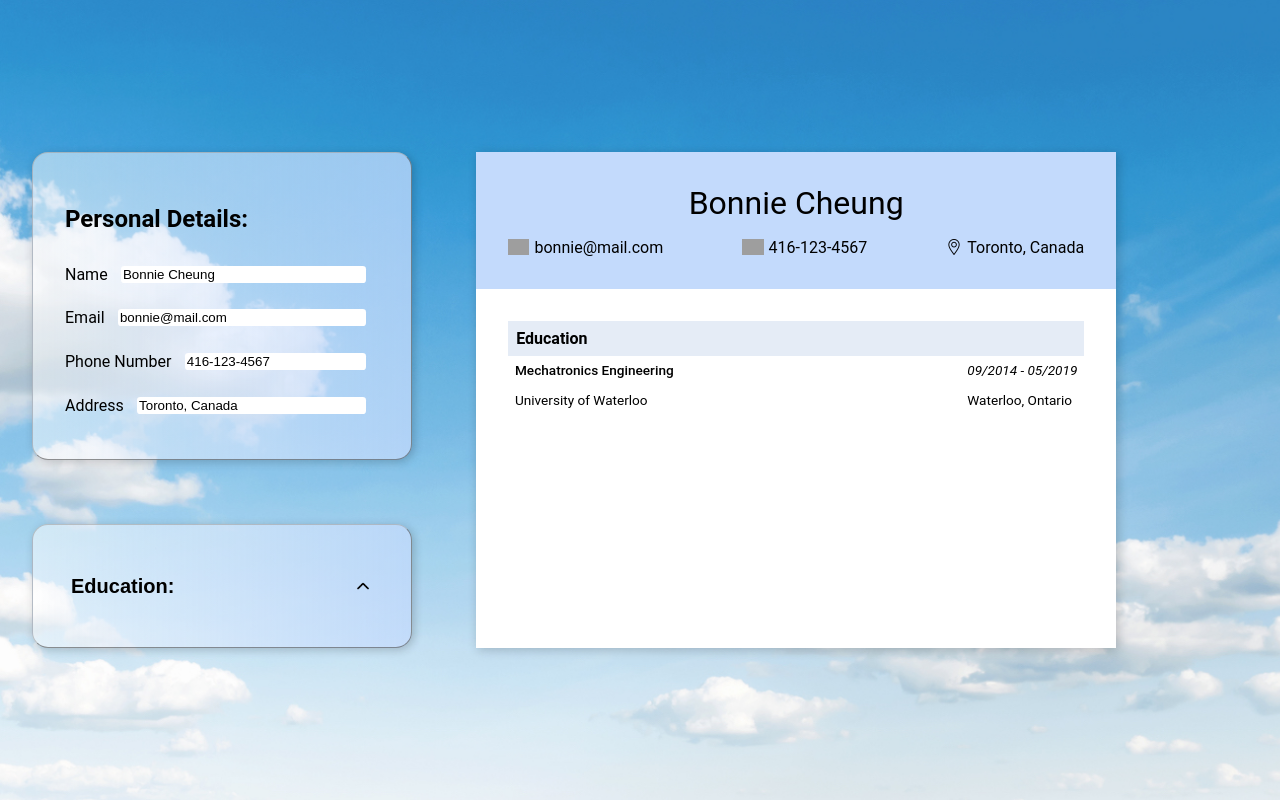
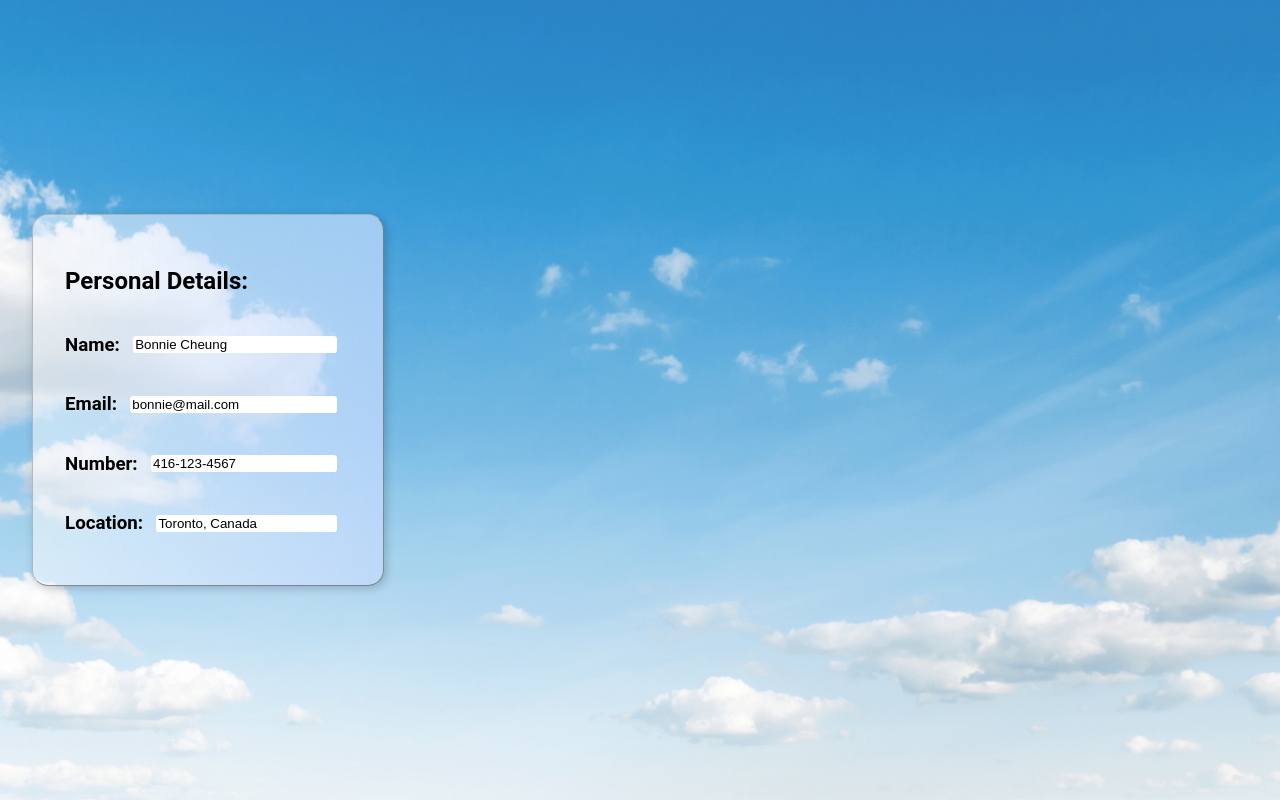
Before and after one commit to bkcheung/CV-Builder, a React (Vite) app: page / in a window 1280 px wide. Built offline with nearby package versions, Linux system fonts and the light colour scheme; grey boxes are pictures that could not be loaded.

Commit message:
refactor: set up personal information section with useState

```diff
--- a/src/App.tsx
+++ b/src/App.tsx
@@ -1,42 +1,27 @@
-import { FormProvider, useForm } from "react-hook-form";
-import { defaultData } from "./data.ts";
-import CV from "./CV.tsx";
-import Section from "./Section.tsx";
+import { useState } from "react";
 import InfoSection from "./InfoSection.tsx";
-import EduSection from "./EduSection.tsx";
-
+import { defPInfo } from "./data.ts";
 
 function App(): JSX.Element {
-const methods = useForm({defaultValues: defaultData});
-
+  const [pInfo,setPInfo] = useState(defPInfo);
   const sections =
       <>
-        <InfoSection key={0}></InfoSection>
-        <Section
-            key={5}
-            sectionName={'Education'}
-            inputs = {<EduSection></EduSection>}
-        />
+        <InfoSection
+          key={0}
+          pInfo={pInfo}
+          handleChange={handleChange}
+        ></InfoSection>
       </>
-
+  function handleChange(e:React.ChangeEvent<HTMLInputElement>){
+    const id = e.target.id;
+    setPInfo({...pInfo,[id]:e.target.value})
+  }
   return (
     <div className="page">
       <div className="inputSections">
-        <FormProvider key={123} {...methods}>{sections}</FormProvider>
-        </div>
-      <CV key={100}
-        props={{
-          name: methods.watch("name"),
-          email: methods.watch("email"),
-          number: methods.watch("number"),
-          address: methods.watch("address"),
-          school: methods.watch("school"),
-          degree: methods.watch("degree"),
-          start: methods.watch("start"),
-          end: methods.watch("end"),
-          location: methods.watch("location"),
-        }}
-      ></CV>
+        {sections}
+      </div>
+
     </div>
   );
 }
--- a/src/InfoSection.tsx
+++ b/src/InfoSection.tsx
@@ -1,39 +1,49 @@
-import { useFormContext } from "react-hook-form"
+// import { useFormContext } from "react-hook-form"
+import Input from "./Input";
+import { pInfoType } from "./data";
 
-function InfoSection(): JSX.Element {
-  const {register, setValue} = useFormContext();
+interface infoProps{
+  pInfo:Record<pInfoType,string>,
+  handleChange: (e:React.ChangeEvent<HTMLInputElement>) => void
+}
+function InfoSection({pInfo, handleChange}:infoProps): JSX.Element {
+  // const {register, setValue} = useFormContext();
 
   return (
     <form className="section">
       <h2>Personal Details:</h2>
-      <div key={1} className="inputField">
+      <Input
+        title="Name"
+        id={'name'}
+        value={pInfo.name}
+        handleChange={handleChange}>
+      </Input>
+      <Input
+        title="Email"
+        id={'email'}
+        value={pInfo.email}
+        handleChange={handleChange}>
+      </Input>
+      <Input
+        title="Number"
+        id={'number'}
+        value={pInfo.number}
+        handleChange={handleChange}>
+      </Input>
+      <Input
+        title="Location"
+        id={'address'}
+        value={pInfo.address}
+        handleChange={handleChange}>
+      </Input>
+      {/* <div key={1} className="inputField">
         <label>Name</label>
         <input {...register('name')}
                 onChange={(e: React.ChangeEvent<HTMLInputElement>) => {
                 setValue('name', e.target.value)}}>
         </input>
-      </div>
-      <div key={2} className="inputField">
-        <label>Email</label>
-        <input {...register('email')}
-                onChange={(e: React.ChangeEvent<HTMLInputElement>) => {
-                setValue('email', e.target.value)}}>
-        </input>
-      </div>
-      <div key={3} className="inputField">
-        <label>Phone Number</label>
-        <input {...register('number')}
-                onChange={(e: React.ChangeEvent<HTMLInputElement>) => {
-                setValue('number', e.target.value)}}>
-        </input>
-      </div>
-      <div key={4} className="inputField">
-        <label>Address</label>
-        <input {...register('address')}
-                onChange={(e: React.ChangeEvent<HTMLInputElement>) => {
-                setValue('address', e.target.value)}}>
-        </input>
-      </div>
+      </div> */}
+
     </form>
   )
 }
--- a/src/Input.tsx
+++ b/src/Input.tsx
@@ -1,14 +1,19 @@
 interface InputProps {
-  key: number;
-  name: string;
-  handleChange: (e: React.ChangeEvent<HTMLInputElement>) => void;
+  title: string,
+  value: string,
+  id: string,
+  handleChange: (e: React.ChangeEvent<HTMLInputElement>) => void
 }
 
-function Input({ name = "", handleChange }: InputProps): JSX.Element {
+function Input({ title,value,id,handleChange }: InputProps): JSX.Element {
   return (
     <div className="inputField">
-      <h3>{name}:</h3>
-      <input onChange={handleChange}></input>
+      <h3>{title}:</h3>
+      <input
+        id={id}
+        defaultValue={value}
+        onChange={handleChange}
+      ></input>
     </div>
   );
 }
--- a/src/data.ts
+++ b/src/data.ts
@@ -1,4 +1,6 @@
 type defData = 'name'|'email'|'number'|'address'|'school'|'degree'|'start'|'end'|'location';
+export type pInfoType = 'name'|'email'|'number'|'address';
+
 
 export const defaultData:Record<defData, string> = {
     name: 'Bonnie Cheung',
@@ -11,3 +13,10 @@ export const defaultData:Record<defData, string> = {
     end: '2019-05',
     location: 'Waterloo, Ontario',
 }
+
+export const defPInfo:Record<pInfoType,string> = {
+    name: 'Bonnie Cheung',
+    email: 'bonnie@mail.com',
+    number: '416-123-4567',
+    address: 'Toronto, Canada'
+}
```
